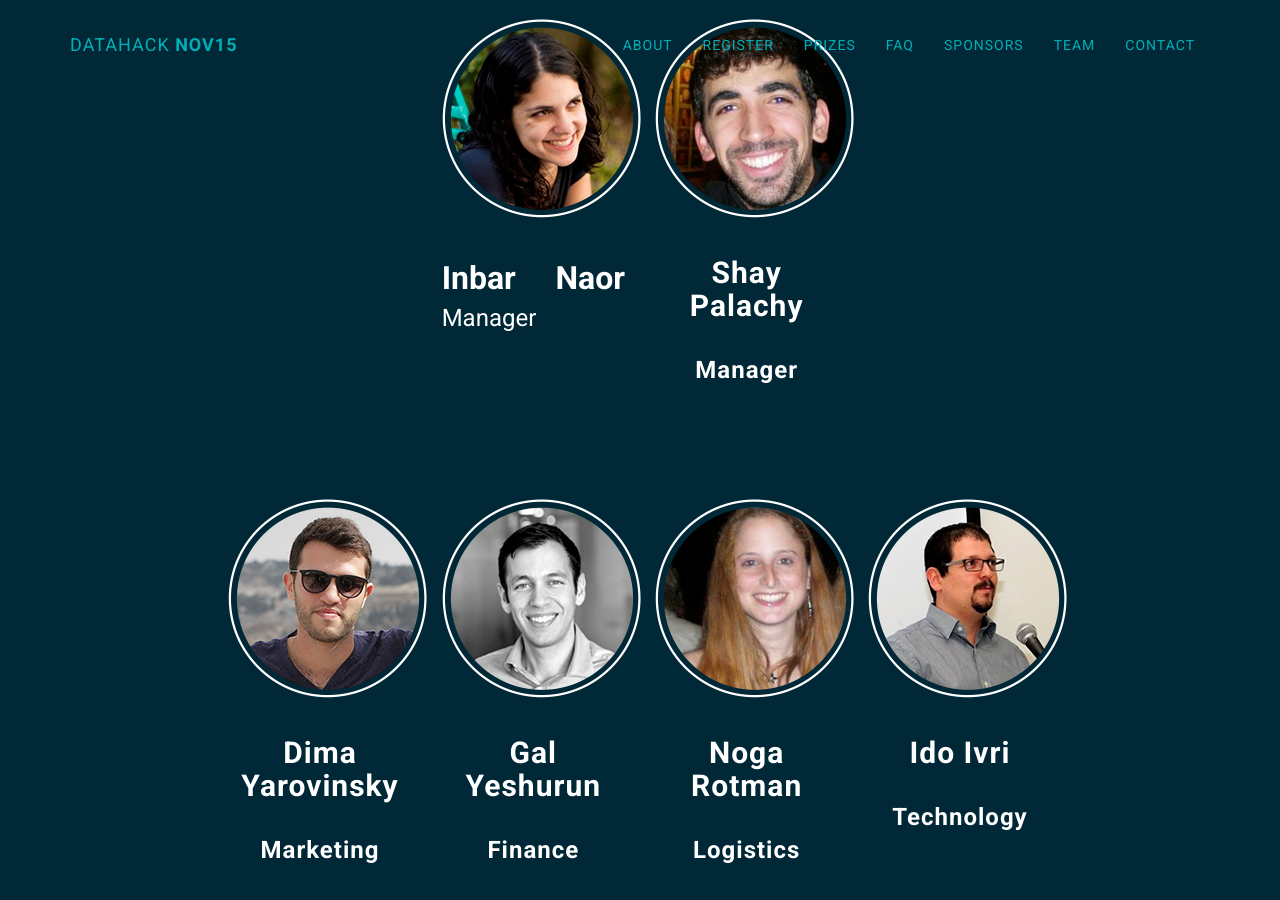
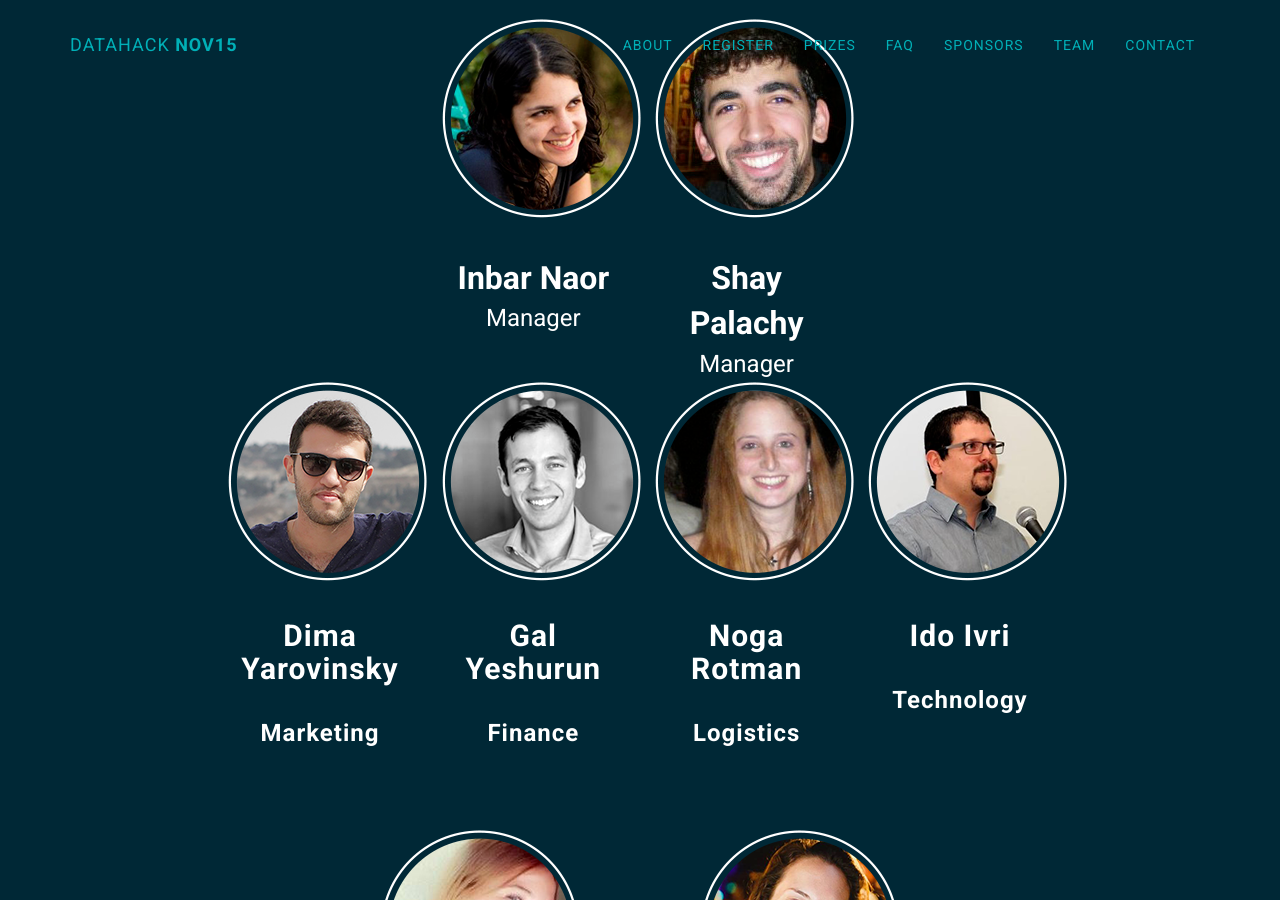
Before and after one commit to ido-staging/datahacksweb, a Jekyll site: the page built from index.html, in a window 1280 px wide and 900 px high, scrolled down 6101 px. Built offline with Jekyll 4.4.1, drawn with Linux system fonts in a browser that asks for light colours.

Commit message:
team text size try 2

```diff
--- a/_includes/team.html
+++ b/_includes/team.html
@@ -9,15 +9,17 @@
         <div class="col-md-4"></div>
         <div class="col-md-2 text-light">
             <img class="img-reg" src="img/team/inbar.png" alt="Inbar" style="display:block;margin:auto;margin-bottom:1cm;">
-            <font size="6"><b>Inbar Naor</b></font>
-            <font size="5">Manager</font>
+            <center><font size="6"><b>Inbar Naor</b></font>
+            <font size="5">Manager</font></center>
             <!-- <h2 class="inbar-name" align="center">Inbar Naor</h2>
             <h3 class="inbar-title" align="center">Manager</h3> -->
         </div>
         <div class="col-md-2 text-light">
             <img class="img-reg" src="img/team/shay.png" alt="Shay" style="display:block;margin:auto;margin-bottom:1cm;">
-            <h2 class="shay-name" align="center">Shay Palachy</h2>
-            <h3 class="shay-title" align="center">Manager</h3><br><br><br><br>
+            <center><font size="6"><b>Shay Palachy</b></font>
+            <font size="5">Manager</font></center>
+            <!-- <h2 class="shay-name" align="center">Shay Palachy</h2>
+            <h3 class="shay-title" align="center">Manager</h3><br><br><br><br> -->
         </div>
         <div class="col-md-4">  </div>
     </div>
```
